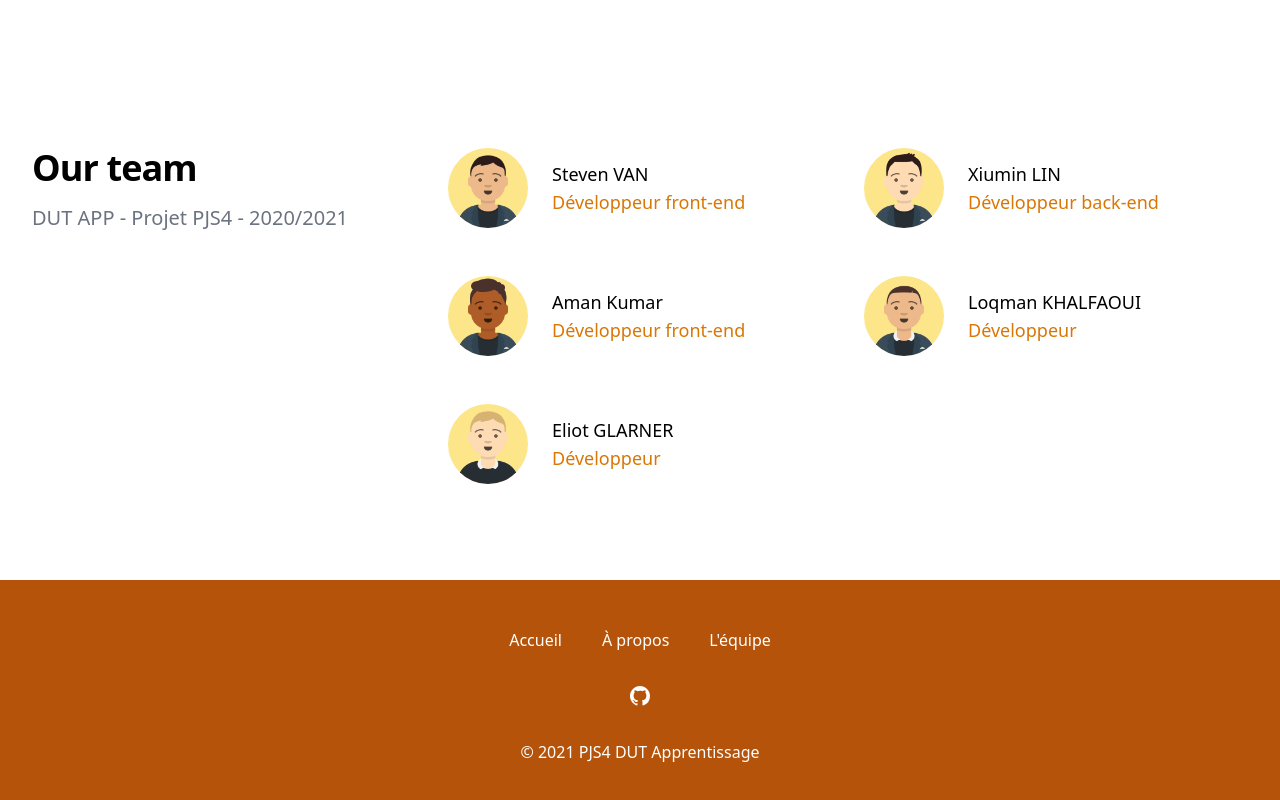
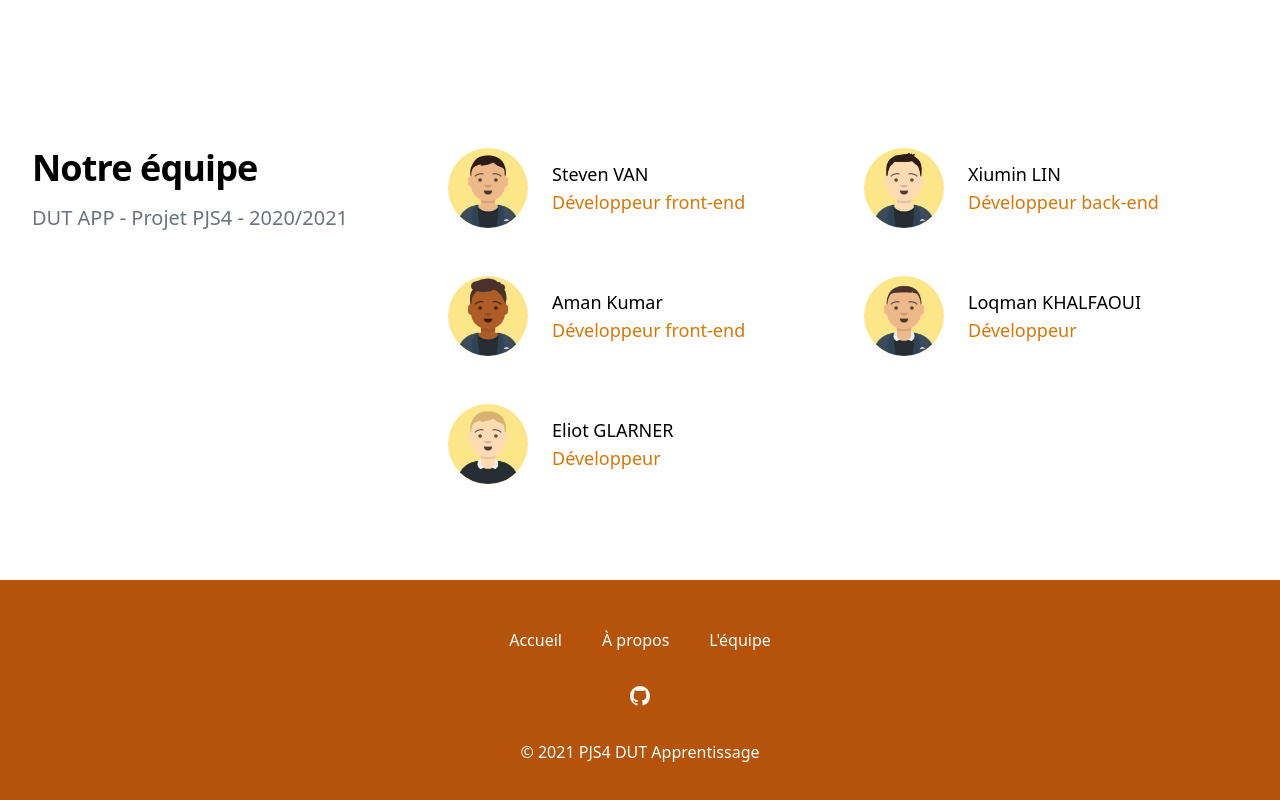
Before and after one commit to CodeOne45/food-guessr, a React (Create React App) app: page / in a window 1280 px wide. Shown: the part 1877-2677 px from the top of the page. Built offline with nearby package versions, Linux system fonts and the light colour scheme.

Commit message:
fix: team text content

```diff
--- a/src/Components/Team/Team.js
+++ b/src/Components/Team/Team.js
@@ -41,7 +41,7 @@ export default function Team() {
         <div className="grid grid-cols-1 gap-12 lg:grid-cols-3 lg:gap-8">
           <div className="space-y-5 sm:space-y-4">
             <h2 className="text-3xl font-extrabold tracking-tight sm:text-4xl">
-              Our team
+              Notre équipe
             </h2>
             <p className="text-xl text-gray-500">
               DUT APP - Projet PJS4 - 2020/2021
```
